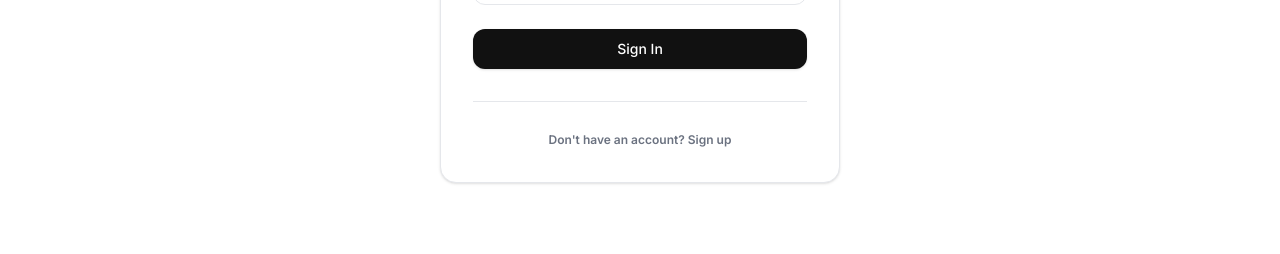
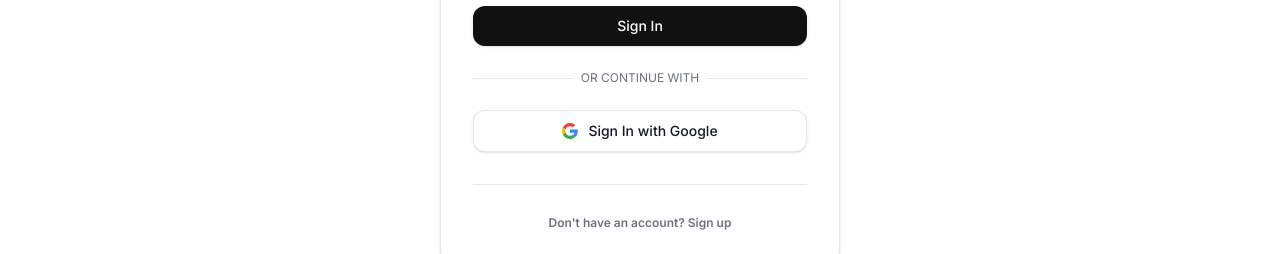
Before and after one commit to adarsh652/aktu-hub, a React (Vite) app: page /auth in a window 1280 px wide. Shown: the part 514-768 px from the top of the page. Built offline with nearby package versions, Linux system fonts and the light colour scheme; no server answers.

Commit message:
feat: integrate Google OAuth sign-in button and backend session triggers

```diff
--- a/src/context/AuthContext.jsx
+++ b/src/context/AuthContext.jsx
@@ -9,7 +9,7 @@ export function AuthProvider({ children }) {
   const [loading, setLoading] = useState(true);
 
   // Fetch profile details
-  const fetchProfile = async (userId, userEmail) => {
+  const fetchProfile = async (userId, userEmail, userMetadata = null) => {
     try {
       const { data, error } = await supabase
         .from("profiles")
@@ -21,12 +21,14 @@ export function AuthProvider({ children }) {
         setProfile(data);
       } else if (error) {
         // If profile doesn't exist, we can create a default one
-        if (error.code === "PGRST116") {
+        if (error.code === "PGRST116" || !data) {
+          const oauthName = userMetadata?.full_name || userMetadata?.name || "";
           const { data: newProfile, error: createError } = await supabase
             .from("profiles")
-            .insert([{ id: userId, email: userEmail || "", full_name: "", branch_id: "CSE", current_semester: 1 }])
+            .insert([{ id: userId, email: userEmail || "", full_name: oauthName, branch_id: "CSE", current_semester: 1 }])
             .select()
             .single();
+          if (createError) console.error("Error creating default profile:", createError.message);
           if (newProfile) setProfile(newProfile);
         } else {
           console.error("Error fetching profile:", error.message);
@@ -43,7 +45,7 @@ export function AuthProvider({ children }) {
       const currentUser = session?.user ?? null;
       setUser(currentUser);
       if (currentUser) {
-        fetchProfile(currentUser.id, currentUser.email);
+        fetchProfile(currentUser.id, currentUser.email, currentUser.user_metadata);
       }
       setLoading(false);
     });
@@ -53,7 +55,7 @@ export function AuthProvider({ children }) {
       const currentUser = session?.user ?? null;
       setUser(currentUser);
       if (currentUser) {
-        fetchProfile(currentUser.id, currentUser.email);
+        fetchProfile(currentUser.id, currentUser.email, currentUser.user_metadata);
       } else {
         setProfile(null);
       }
@@ -112,6 +114,18 @@ export function AuthProvider({ children }) {
     return data;
   };
 
+  // Sign In with Google
+  const signInWithGoogle = async () => {
+    const { data, error } = await supabase.auth.signInWithOAuth({
+      provider: "google",
+      options: {
+        redirectTo: window.location.origin + "/dashboard",
+      },
+    });
+    if (error) throw error;
+    return data;
+  };
+
   // Sign Out function
   const signOut = async () => {
     const { error } = await supabase.auth.signOut();
@@ -137,7 +151,7 @@ export function AuthProvider({ children }) {
   };
 
   return (
-    <AuthContext.Provider value={{ user, profile, loading, signUp, signIn, signOut, updateProfile }}>
+    <AuthContext.Provider value={{ user, profile, loading, signUp, signIn, signInWithGoogle, signOut, updateProfile }}>
       {children}
     </AuthContext.Provider>
   );
--- a/src/pages/AuthPage.jsx
+++ b/src/pages/AuthPage.jsx
@@ -11,7 +11,7 @@ function AuthPage() {
   const [error, setError] = useState("");
   const [loading, setLoading] = useState(false);
 
-  const { signIn, signUp } = useAuth();
+  const { signIn, signUp, signInWithGoogle } = useAuth();
   const navigate = useNavigate();
   const location = useLocation();
 
@@ -37,6 +37,18 @@ function AuthPage() {
       navigate(from, { replace: true });
     } catch (err) {
       setError(err.message || "An authentication error occurred.");
+    } finally {
+      setLoading(false);
+    }
+  };
+
+  const handleGoogleSignIn = async () => {
+    setError("");
+    setLoading(true);
+    try {
+      await signInWithGoogle();
+    } catch (err) {
+      setError(err.message || "Failed to log in with Google.");
     } finally {
       setLoading(false);
     }
@@ -123,6 +135,44 @@ function AuthPage() {
           </button>
         </form>
 
+        {/* Divider */}
+        <div className="relative my-6">
+          <div className="absolute inset-0 flex items-center">
+            <div className="w-full border-t border-border-light"></div>
+          </div>
+          <div className="relative flex justify-center text-xs uppercase">
+            <span className="bg-white px-2 text-secondary-text">Or continue with</span>
+          </div>
+        </div>
+
+        {/* Google OAuth Login Button */}
+        <button
+          type="button"
+          onClick={handleGoogleSignIn}
+          disabled={loading}
+          className="w-full py-2.5 border border-border-light bg-white text-primary-text font-medium text-sm rounded-custom-lg hover:bg-bg-secondary transition-all-fast cursor-pointer flex items-center justify-center gap-2.5 shadow-sm disabled:cursor-not-allowed"
+        >
+          <svg className="w-4 h-4" viewBox="0 0 24 24" width="16" height="16">
+            <path
+              fill="#EA4335"
+              d="M5.266 9.765A7.077 7.077 0 0 1 12 4.909c1.69 0 3.218.6 4.418 1.582L19.91 3C17.782 1.145 15.055 0 12 0 7.27 0 3.23 2.73 1.26 6.723l3.978 3.042z"
+            />
+            <path
+              fill="#4285F4"
+              d="M23.727 12.273c0-.836-.073-1.645-.209-2.427H12v4.618h6.582a5.618 5.618 0 0 1-2.436 3.69l3.873 3c2.264-2.09 3.709-5.173 3.709-8.88z"
+            />
+            <path
+              fill="#FBBC05"
+              d="M5.266 14.235A7.09 7.09 0 0 1 4.909 12c0-.79.13-1.555.357-2.265L1.266 6.723A11.934 11.934 0 0 0 0 12c0 1.927.455 3.745 1.266 5.377l4-3.142z"
+            />
+            <path
+              fill="#34A853"
+              d="M12 24c3.24 0 5.97-1.077 7.96-2.927l-3.87-3c-1.077.727-2.463 1.155-4.09 1.155-3.155 0-5.83-2.127-6.78-4.99l-4 3.136C3.23 21.27 7.27 24 12 24z"
+            />
+          </svg>
+          <span>Sign In with Google</span>
+        </button>
+
         {/* Toggle Footer */}
         <div className="mt-8 text-center border-t border-border-light pt-6">
           <button
```
